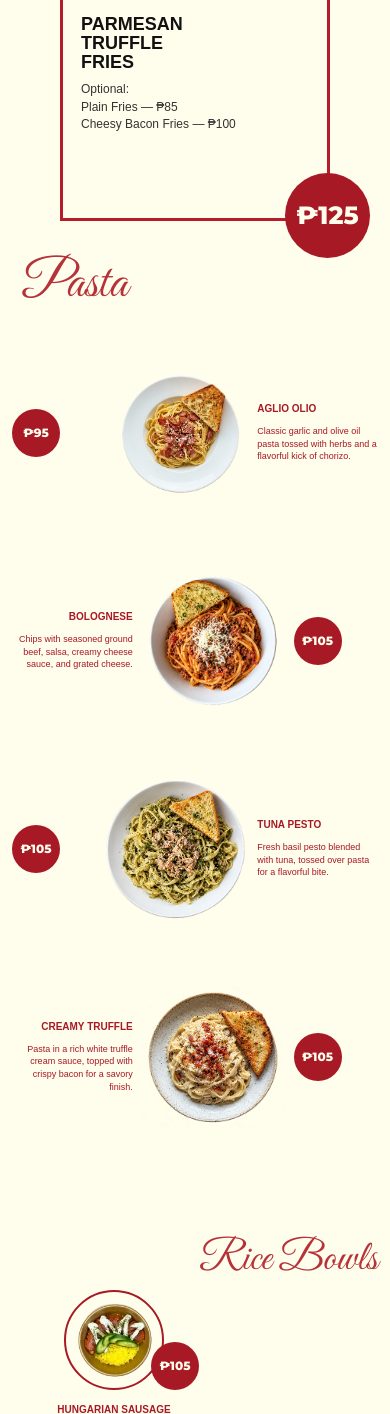
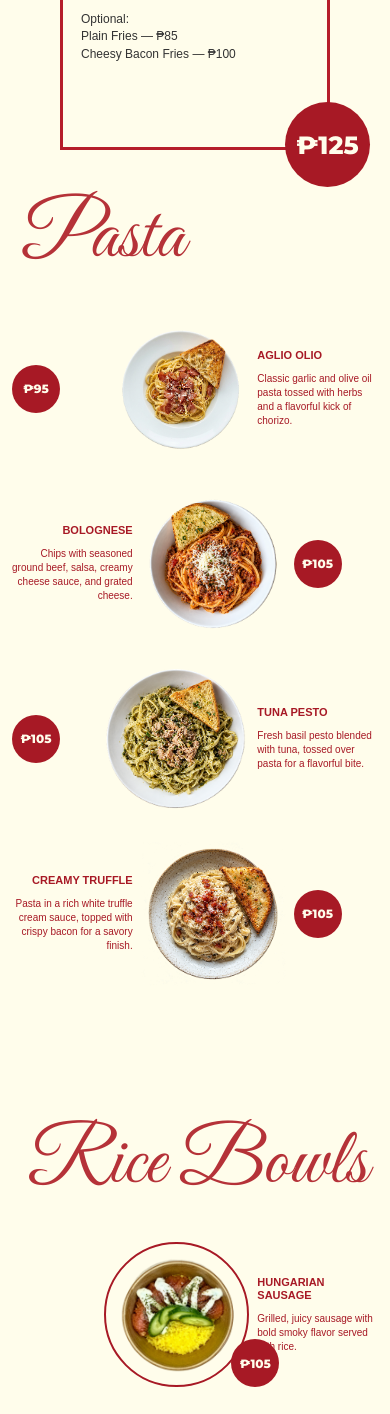
Before and after one commit to Sepillo-C/Pasta-Cravings-Django, a Django app: page /menu/ in a window 390 px wide. Shown: the part 2354-3768 px from the top of the page. Run offline with Django 5.2, Linux system fonts and the light colour scheme.

Commit message:
contact and menu final update

```diff
--- a/static/css/components/footer.css
+++ b/static/css/components/footer.css
@@ -1,18 +1,16 @@
 .site-footer {
+    display: flex;
+    align-items: center;
+    justify-content: space-between;
+    gap: 20px;
+    flex-shrink: 0;
     width: 100%;
     min-height: 75px;
     padding: 12px 4%;
     background: #A02E2F;
-
-    display: flex;
-    align-items: center;
-    justify-content: space-between;
-    gap: 20px;
-
     font-family: "Montserrat", sans-serif;
 }
 
-/* Logo Text */
 .footer-logo {
     color: #fff;
     font-family: "Great Vibes", cursive;
@@ -21,7 +19,6 @@
     white-space: nowrap;
 }
 
-/* Contacts */
 .footer-contacts {
     display: flex;
     align-items: center;
@@ -33,7 +30,6 @@
     display: flex;
     align-items: center;
     gap: 9px;
-
     color: #fff;
     text-decoration: none;
     font-size: 13px;
@@ -53,22 +49,17 @@
     gap: 3px;
 }
 
-/* Hover */
 .footer-item:hover {
     opacity: .8;
 }
 
-.site-footer {
-    margin-top: 0;
-    padding: 22px 4% 12px;
-}
+/* RESPONSIVE */
 
-/* Responsive */
 @media (max-width: 750px) {
     .site-footer {
         flex-direction: column;
+        gap: 15px;
         padding: 15px;
-        gap: 15px;
     }
 
     .footer-logo {
--- a/static/css/menu.css
+++ b/static/css/menu.css
@@ -6,13 +6,11 @@
     --title: #b53238;
 }
 
-* {
-    box-sizing: border-box;
-}
+* { box-sizing: border-box; }
 
 html {
     scroll-behavior: smooth;
-    scroll-padding-top: 75px;
+    scroll-padding-top: 80px;
 }
 
 body {
@@ -23,8 +21,6 @@ body {
     color: var(--red);
     font-family: "Montserrat", sans-serif;
 }
-
-/* PAGE AND DECORATIONS */
 
 .menu-page {
     position: relative;
@@ -48,15 +44,17 @@ body {
 }
 
 .menu-decoration-left { right: 0; }
-.menu-decoration-right { left: 0; transform: scaleX(-1); }
+
+.menu-decoration-right {
+    left: 0;
+    transform: scaleX(-1);
+}
 
 .menu-heading,
 .menu-page main {
     position: relative;
     z-index: 1;
 }
-
-/* HEADING */
 
 .menu-heading {
     padding: 30px 20px 0;
@@ -77,8 +75,6 @@ body {
 .menu-heading h2 {
     font: 400 clamp(64px, 9vw, 128px)/1.1 "Great Vibes", cursive;
 }
-
-/* CATEGORY NAVIGATION */
 
 .menu-category-nav {
     position: sticky;
@@ -117,15 +113,9 @@ body {
 }
 
 .menu-category-nav a:hover,
-.menu-category-nav a.active {
-    color: var(--title);
-}
+.menu-category-nav a.active { color: var(--title); }
 
-.menu-category-nav a.active::after {
-    width: 100%;
-}
-
-/* STARTERS */
+.menu-category-nav a.active::after { width: 100%; }
 
 .starters-section {
     display: flex;
@@ -147,9 +137,7 @@ body {
     width: 100%;
 }
 
-.starter-row-bottom {
-    margin-top: 10px;
-}
+.starter-row-bottom { margin-top: 10px; }
 
 .starter-card {
     position: relative;
@@ -175,153 +163,134 @@ body {
 }
 
 .starter-card p {
-    max-width: 270px;
     margin: 0;
     color: #333;
     font: 12px/1.45 Arial, sans-serif;
 }
 
-/* PRICE CIRCLES */
-
-.starter-card .price,
-.pasta-price,
-.rice-price {
+.starter-card .price {
+    position: absolute;
+    right: -43px;
+    bottom: -40px;
     display: flex;
     align-items: center;
     justify-content: center;
-    flex-shrink: 0;
+    width: 85px;
+    height: 85px;
     border-radius: 50%;
     background: var(--red);
     color: var(--bg);
     font: 800 25px "Montserrat", sans-serif;
 }
 
-.starter-card .price {
-    position: absolute;
-    right: -43px;
-    bottom: -40px;
-    width: 85px;
-    height: 85px;
-}
-
-/* PASTA */
-
-.pasta-section {
-    position: relative;
+.pasta-section,
+.rice-section {
     width: 100%;
-    max-width: 1200px;
+    max-width: 1100px;
     margin: 0 auto;
-    padding: 45px 40px 70px;
+    padding: 55px 40px 70px;
 }
 
 .pasta-title,
 .rice-title {
-    margin: 0;
+    margin-top: 0;
+    margin-bottom: 35px;
     color: var(--title);
-    font-family: "Great Vibes", cursive;
-    font-weight: 400;
+    font: 400 clamp(85px, 10vw, 125px)/1.2 "Great Vibes", cursive;
 }
 
 .pasta-title {
-    margin: 0 0 30px 45px;
-    font-size: 64px;
-    line-height: 1.1;
+    margin-left: 20px;
+    text-align: left;
 }
 
-.pasta-item {
+.rice-title {
+    margin-right: -20px;
+    text-align: right;
+}
+
+.pasta-item,
+.rice-item {
     display: grid;
-    grid-template-columns: 90px 180px 165px;
+    grid-template-columns: 85px 240px 190px;
     align-items: center;
-    gap: 22px;
-    width: 500px;
-    min-height: 180px;
-    margin: 0 auto 30px;
+    gap: 20px;
+    width: 600px;
+    min-height: 260px;
+    margin: 0 auto 35px;
 }
 
 .pasta-item img {
     grid-column: 2;
     grid-row: 1;
-    width: 200px;
-    height: 230px;
+    width: 240px;
+    height: 240px;
     object-fit: contain;
 }
 
-.pasta-info {
+.pasta-info,
+.rice-info {
     grid-column: 3;
     grid-row: 1;
-    width: 165px;
+    width: 190px;
 }
-
-.pasta-item-reverse {
-    grid-template-columns: 165px 180px 90px;
-}
-
-.pasta-item-reverse .pasta-info {
-    grid-column: 1;
-    text-align: right;
-}
-
-.pasta-item-reverse img { grid-column: 2; }
-.pasta-item-reverse .pasta-price { grid-column: 3; }
 
 .pasta-info h3,
 .rice-info h3 {
     margin: 0 0 10px;
     color: var(--red);
-    font: 800 14px/1.2 Arial, sans-serif;
+    font: 800 15px/1.2 Arial, sans-serif;
 }
 
 .pasta-info p,
 .rice-info p {
     margin: 0;
     color: var(--red);
-    font: 12px/1.4 Arial, sans-serif;
+    font: 13px/1.5 Arial, sans-serif;
 }
 
 .pasta-price {
     grid-column: 1;
     grid-row: 1;
-    width: 72px;
-    height: 72px;
+    display: flex;
+    align-items: center;
+    justify-content: center;
+    width: 75px;
+    height: 75px;
+    border-radius: 50%;
+    background: var(--red);
+    color: var(--bg);
+    font: 800 25px "Montserrat", sans-serif;
 }
 
-/* RICE BOWLS */
-
-.rice-section {
-    position: relative;
-    width: 100%;
-    max-width: 700px;
-    min-height: 900px;
-    margin: 0 auto;
-    padding: 80px 20px 50px;
-    background: var(--bg);
+.pasta-item-reverse,
+.rice-item-reverse {
+    grid-template-columns: 190px 240px 85px;
 }
 
-.rice-title {
-    position: absolute;
-    top: 12px;
-    right: 20px;
-    font-size: 58px;
-    line-height: 1.1;
+.pasta-item-reverse .pasta-info,
+.rice-item-reverse .rice-info {
+    grid-column: 1;
+    text-align: right;
 }
 
-.rice-item {
-    position: absolute;
-    display: flex;
-    flex-direction: column;
-    align-items: center;
-    width: 190px;
-    text-align: center;
-}
+.pasta-item-reverse img,
+.rice-item-reverse .rice-image-wrap { grid-column: 2; }
+
+.pasta-item-reverse .pasta-price { grid-column: 3; }
+
+.rice-item { text-align: left; }
 
 .rice-image-wrap {
     position: relative;
-    width: 174px;
-    height: 174px;
-    margin-bottom: 14px;
+    grid-column: 2;
+    grid-row: 1;
+    width: 240px;
+    height: 240px;
 }
 
 .rice-image-wrap img {
+    display: block;
     width: 100%;
     height: 100%;
     padding: 5px;
@@ -333,33 +302,31 @@ body {
 
 .rice-price {
     position: absolute;
-    z-index: 5;
-    right: -80px;
+    z-index: 2;
+    right: -30px;
     bottom: 0;
-    width: 72px;
-    height: 72px;
+    display: flex;
+    align-items: center;
+    justify-content: center;
+    width: 75px;
+    height: 75px;
+    border-radius: 50%;
+    background: var(--red);
+    color: var(--bg);
+    font: 800 25px "Montserrat", sans-serif;
 }
 
-.rice-info { width: 100%; }
-.rice-info h3 { margin-bottom: 8px; font-size: 12px; }
-
-.rice-info p {
-    max-width: 165px;
-    margin: 0 auto;
-    font-size: 10px;
-    line-height: 1.3;
+.rice-item-reverse .rice-price {
+    right: auto;
+    left: -30px;
 }
 
-.rice-item-1 { top: 65px; left: 16%; }
-.rice-item-2 { top: 195px; left: 57%; }
-.rice-item-3 { top: 290px; left: 2%; }
-.rice-item-4 { top: 410px; left: 56%; }
-.rice-item-5 { top: 535px; left: 13%; }
+@media (max-width: 600px) {
+    .menu-decoration {
+        width: 35vw;
+        opacity: 0.7;
+    }
 
-/* MOBILE */
-
-@media (max-width: 600px) {
-    .menu-decoration { width: 35vw; opacity: 0.7; }
     .menu-heading { padding-top: 85px; }
 
     .menu-category-nav {
@@ -369,54 +336,91 @@ body {
 
     .menu-category-nav a { font-size: 15px; }
 
-    .starters-section { gap: 55px; padding: 0 16px; }
+    .starters-section {
+        gap: 55px;
+        padding: 0 16px;
+    }
 
     .starter-row-top,
     .starter-row-bottom { gap: 45px 24px; }
 
     .starter-card { flex-basis: min(270px, 100%); }
 
-    .pasta-section { padding: 35px 12px 50px; }
-    .pasta-title { margin-left: 10px; font-size: 52px; }
+    .pasta-section,
+    .rice-section { padding: 40px 12px 60px; }
+
+    .pasta-title,
+    .rice-title {
+        margin: 0 10px 30px;
+        font-size: 80px;
+    }
 
     .pasta-item,
-    .pasta-item-reverse {
-        grid-template-columns: minmax(65px, 0.7fr) minmax(0, 1.2fr) minmax(75px, 1fr);
+    .rice-item {
+        grid-template-columns: minmax(55px, 0.7fr) minmax(0, 1.2fr) minmax(75px, 1fr);
         gap: 8px;
         width: 100%;
-        max-width: 500px;
-        margin: 0 auto 28px;
+        min-height: 145px;
+        margin: 0 auto 30px;
     }
 
-    .pasta-item img { width: 100%; height: auto; aspect-ratio: 1; }
-    .pasta-info { width: auto; }
-    .pasta-info h3 { font-size: 10px; }
-    .pasta-info p { font-size: 9px; }
-    .pasta-price { width: 48px; height: 48px; font-size: 12px; }
-
-    .pasta-item-reverse {
-        grid-template-columns: minmax(75px, 1fr) minmax(0, 1.2fr) minmax(45px, 0.7fr);
+    .pasta-item-reverse,
+    .rice-item-reverse {
+        grid-template-columns: minmax(75px, 1fr) minmax(0, 1.2fr) minmax(55px, 0.7fr);
     }
 
-    .rice-section { min-height: 850px; padding: 70px 8px 40px; }
-    .rice-title { top: 12px; right: 12px; font-size: 42px; }
-    .rice-item { width: 150px; }
-    .rice-image-wrap { width: 100px; height: 100px; }
-    .rice-price { right: -35px; width: 48px; height: 48px; font-size: 12px; }
-    .rice-info h3 { font-size: 10px; }
-    .rice-info p { font-size: 9px; }
+    .pasta-item img,
+    .rice-image-wrap {
+        grid-column: 2;
+        grid-row: 1;
+        width: 100%;
+        height: auto;
+        aspect-ratio: 1;
+    }
 
-    .rice-item-1,
-    .rice-item-5 { left: 10%; }
+    .pasta-info,
+    .rice-info {
+        grid-column: 3;
+        grid-row: 1;
+        width: auto;
+    }
 
-    .rice-item-2,
-    .rice-item-4 { right: 5%; left: auto; }
+    .pasta-item-reverse .pasta-info,
+    .rice-item-reverse .rice-info {
+        grid-column: 1;
+        text-align: right;
+    }
 
-    .rice-item-3 { left: 0; }
+    .pasta-item-reverse img,
+    .rice-item-reverse .rice-image-wrap { grid-column: 2; }
+
+    .pasta-item-reverse .pasta-price { grid-column: 3; }
+
+    .pasta-info h3,
+    .rice-info h3 { font-size: 11px; }
+
+    .pasta-info p,
+    .rice-info p {
+        font-size: 10px;
+        line-height: 1.4;
+    }
+
+    .pasta-price,
+    .rice-price {
+        width: 48px;
+        height: 48px;
+        font-size: 12px;
+    }
+
+    .rice-item-reverse .rice-price {
+        right: auto;
+        left: 0;
+    }
 }
 
 @media (prefers-reduced-motion: reduce) {
     html { scroll-behavior: auto; }
+
     .menu-category-nav a,
     .menu-category-nav a::after { transition: none; }
 }
--- a/templates/base.html
+++ b/templates/base.html
@@ -5,6 +5,9 @@
 <head>
     <meta charset="UTF-8">
     <title>{% block title %}Pasta Cravings{% endblock %}</title>
+    <link rel="preconnect" href="https://fonts.googleapis.com">
+    <link rel="preconnect" href="https://fonts.gstatic.com" crossorigin>
+    <link href="https://fonts.googleapis.com/css2?family=Great+Vibes&family=Montserrat:wght@400;500;600;700;800&family=Playfair+Display:wght@400;600;700&display=swap" rel="stylesheet">
 
     <link rel="stylesheet" href="{% static 'css/components/navbar.css' %}">
     <link rel="stylesheet" href="{% static 'css/components/footer.css' %}">
```
Also changed, not shown: static/css/contact.css (+11 -25 lines), templates/contact.html (+2 -12 lines), templates/menu.html (+16 -29 lines), db.sqlite3.
